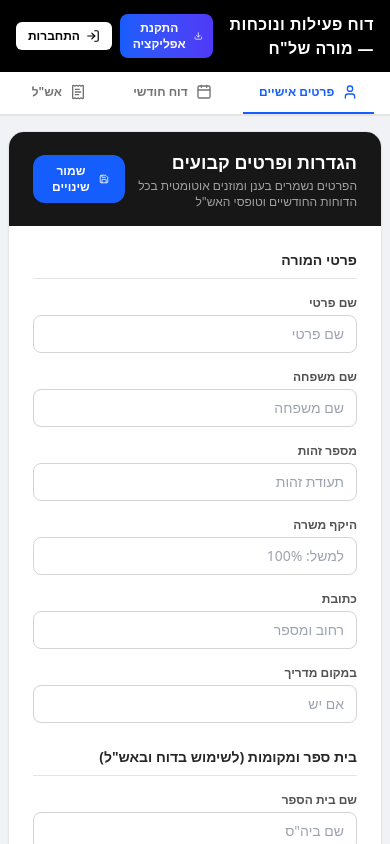
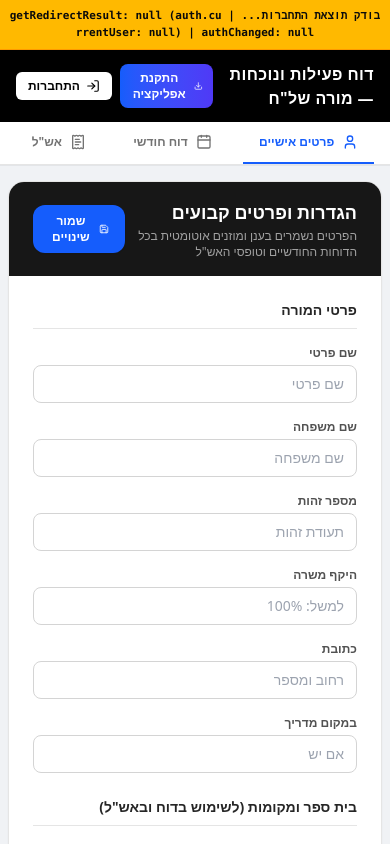
Before and after one commit to niroari/ShelachReports, a Next.js app in the folder shelach-app/: page / in a window 390 px wide. Shown: the top 844 px of the page. Built offline with nearby package versions, Linux system fonts and the light colour scheme; no server answers.

Commit message:
Add auth debug banner on mobile and update hosting config

```diff
--- a/shelach-app/app/page.tsx
+++ b/shelach-app/app/page.tsx
@@ -44,6 +44,7 @@ export default function Home() {
   const [isIOS, setIsIOS] = useState(false);
   const [deferredPrompt, setDeferredPrompt] = useState<any>(null);
   const [canInstall, setCanInstall] = useState(false);
+  const [authDebug, setAuthDebug] = useState<string>('');
 
   const [activeTab, setActiveTab] = useState<'settings' | 'report' | 'eshel'>('settings');
 
@@ -137,15 +138,22 @@ export default function Home() {
       }
     };
 
+    setAuthDebug('בודק תוצאת התחברות...');
+
     // 1. Process redirect sign-in result (for mobile redirect fallback)
     getRedirectResult(auth)
       .then(async (result) => {
         if (result?.user) {
+          setAuthDebug(`התחברות הצליחה! משתמש: ${result.user.email}`);
           await handleUserChange(result.user);
+        } else {
+          setAuthDebug((prev) => `${prev} | getRedirectResult: null (auth.currentUser: ${auth.currentUser?.email || 'null'})`);
         }
       })
       .catch((err) => {
         console.error('Redirect sign-in error:', err);
+        setAuthDebug(`שגיאת התחברות: ${err.code || err.message}`);
+        alert(`שגיאת התחברות מגוגל: ${err.code}\n${err.message}`);
       });
 
     // 2. Immediately load from localStorage on initial render before auth is resolved
@@ -160,6 +168,7 @@ export default function Home() {
 
     // 3. Listen to Firebase auth changes and load cloud settings
     const unsubscribe = onAuthStateChanged(auth, async (currentUser) => {
+      setAuthDebug((prev) => `${prev} | authChanged: ${currentUser?.email || 'null'}`);
       await handleUserChange(currentUser);
     });
     return () => unsubscribe();
@@ -448,6 +457,11 @@ export default function Home() {
 
   return (
     <div className="min-h-screen flex flex-col">
+      {authDebug && (
+        <div className="bg-amber-400 text-neutral-950 font-mono text-[11px] p-2 text-center border-b border-amber-500 font-bold z-50 break-all select-all">
+          {authDebug}
+        </div>
+      )}
       {/* App Header */}
       <Header
         user={user}
```
Also changed, not shown: 2 other files (tests, documents, lock files or other folders).
